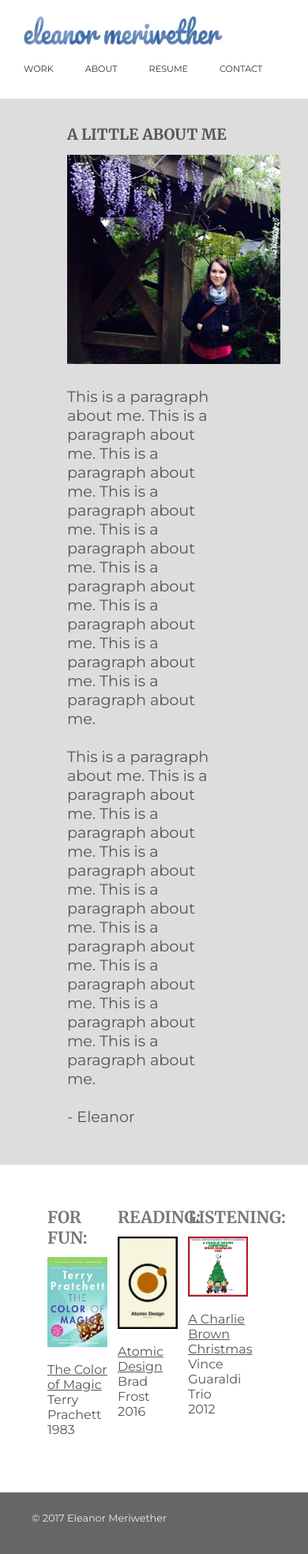
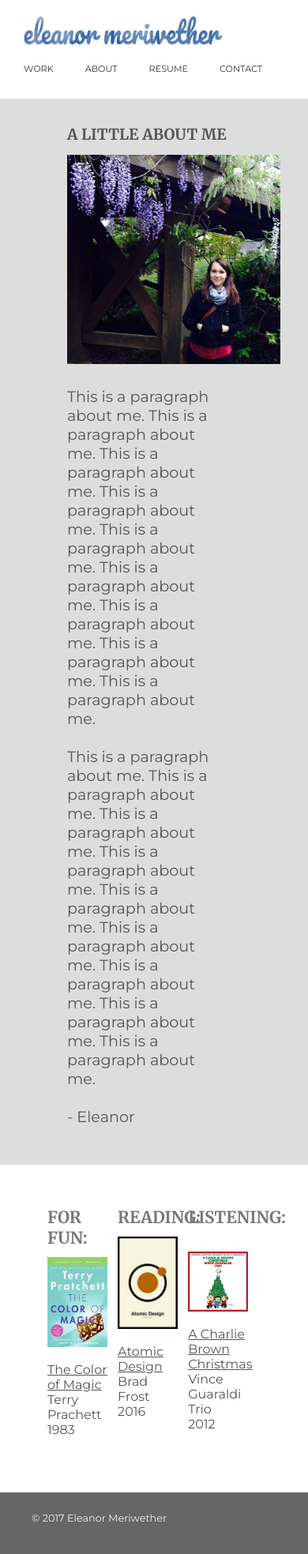
Before and after one commit to emeriwether/emeriwether.github.io, a Jekyll site: the page built from about.html, in a window 390 px wide. Shown: the whole page at 79% size. Built offline with Jekyll 4.4.1, drawn with Linux system fonts in a browser that asks for light colours; nearby versions of some CDN libraries.

Commit message:
retry prev step

```diff
--- a/css/styles.css
+++ b/css/styles.css
@@ -165,14 +165,14 @@
 }
 
 @media screen and (max-width: 842px) {
-    /* Main */
+    /* About Me */
     section.main article div:nth-child(1) { width: 100%; }
     section.main article div:nth-child(2) { width: 100%; }
     section.main article div p { padding-right: 80px; padding-top: 0; }
     section.main article div h2 { padding-bottom: 5px; }
     section.aside aside div { width: 85%; float: none; }
     section.aside aside div p { padding-top: 15px; padding-left: 0; font-size: 1em; }
-    section.aside aside div:nth-child(3) { margin-bottom: 30px; }
+    section.aside aside:nth-child(3) h3 { margin-bottom: 30px; }
 }
 
 /* Phones (works for 347-475 width) */
```
